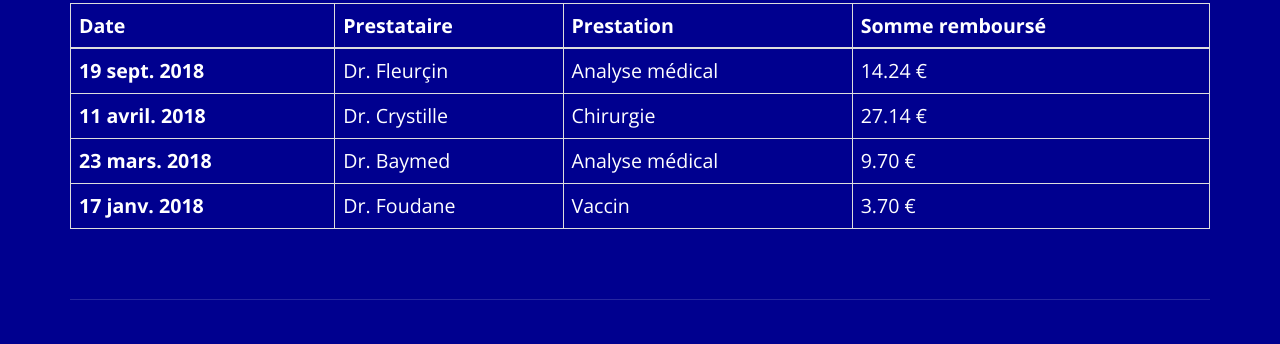
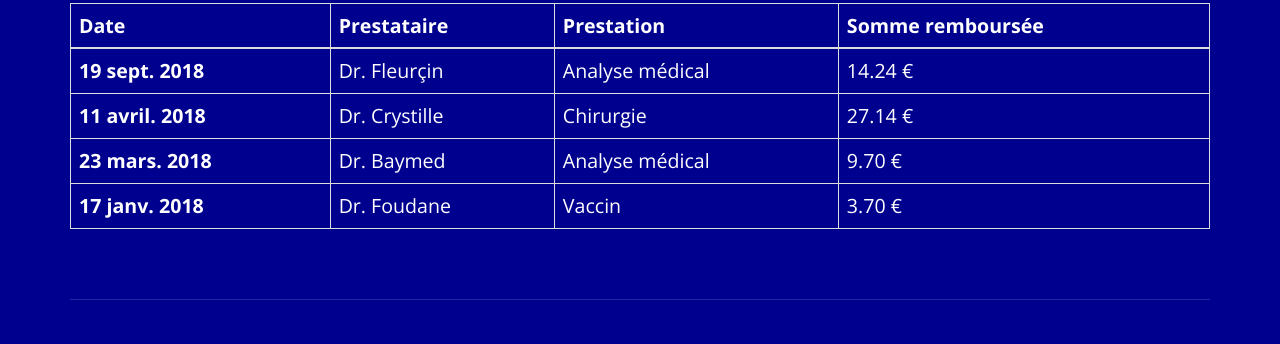
Before and after one commit to christy2512/WorkshopI4, a plain HTML site: page home.html in a window 1280 px wide. Shown: the part 312-656 px from the top of the page. Drawn offline with nearby package versions, Linux system fonts and the light colour scheme; files whose address does not match are found by name.

```diff
--- a/home.html
+++ b/home.html
@@ -86,7 +86,7 @@
                 <th scope="col">Date</th>
                 <th scope="col">Prestataire</th>
                 <th scope="col">Prestation</th>
-                <th scope="col">Somme remboursé</th>
+                <th scope="col">Somme remboursée</th>
             </tr>
             </thead>
             <tbody>
```
